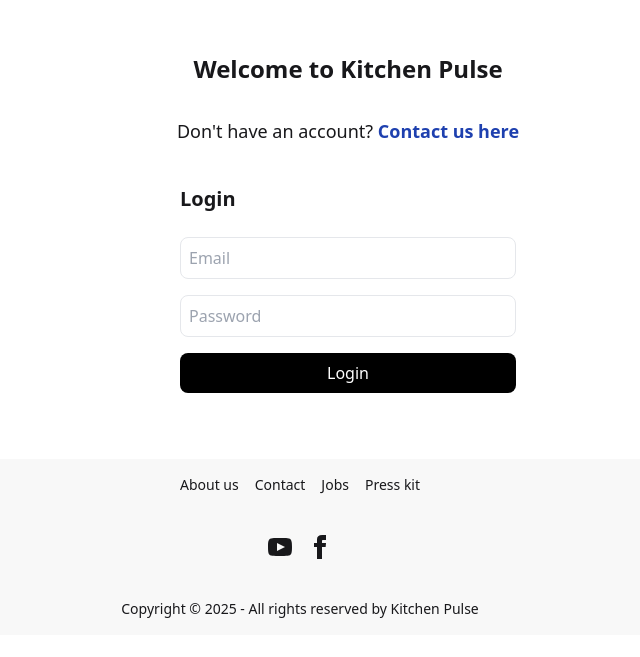
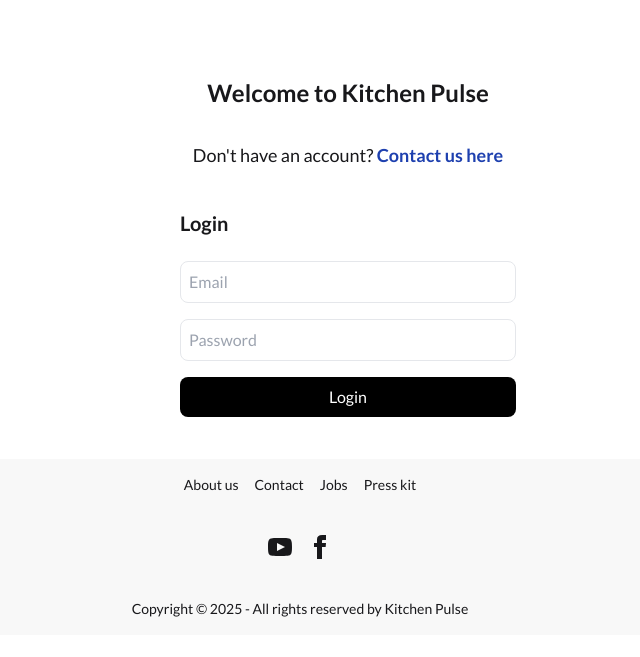
Before and after one commit to benAkehurst/kitchen-pulse-web, a Next.js app: page / in a window 1280 px wide. Shown: the part 165-822 px from the top of the page, without its empty margins (340-980 px from the left). Before the commit the page ends 800 px from the top, so only its background shows below. Built offline with nearby package versions, Linux system fonts and the light colour scheme; no server answers.

Commit message:
change site font

```diff
--- a/src/app/layout.tsx
+++ b/src/app/layout.tsx
@@ -1,6 +1,6 @@
 'use client';
 
-import { Geist, Geist_Mono } from 'next/font/google';
+import { Lato } from 'next/font/google';
 import './globals.css';
 import Sidebar from '@/components/Sidebar';
 import { useState } from 'react';
@@ -8,13 +8,8 @@ import { metadata } from './metadata';
 import { usePathname } from 'next/navigation';
 import Footer from '@/components/Footer';
 
-const geistSans = Geist({
-  variable: '--font-geist-sans',
-  subsets: ['latin'],
-});
-
-const geistMono = Geist_Mono({
-  variable: '--font-geist-mono',
+const lato = Lato({
+  weight: ['100', '300', '400', '700', '900'],
   subsets: ['latin'],
 });
 
@@ -37,13 +32,11 @@ export default function RootLayout({
         <title>{metadata.title as string}</title>
         <meta name="description" content={metadata.description as string} />
       </head>
-      <body
-        className={`${geistSans.variable} ${geistMono.variable} antialiased`}
-      >
+      <body className={`${lato.className} antialiased`}>
         {/* Show Sidebar only when not on the login page */}
         {!isLoginPage && <Sidebar onToggle={handleSidebarToggle} />}
         <main
-          className={`transition-all duration-300 ${
+          className={`transition-all duration-300 pt-6 ${
             !isLoginPage && isSidebarOpen ? 'md:pl-80' : 'md:pl-24'
           } ${isLoginPage && isSidebarOpen ? 'md:pl-0' : ''}`}
         >
```
